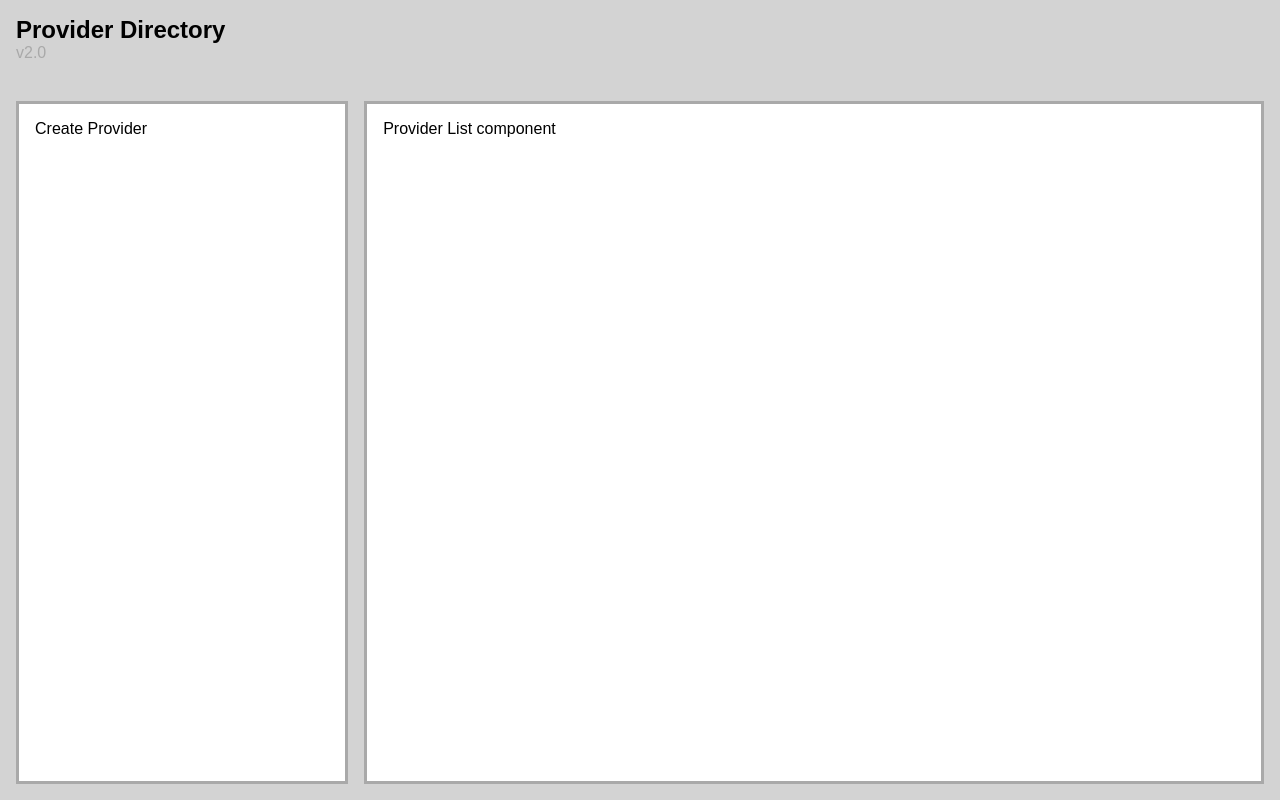
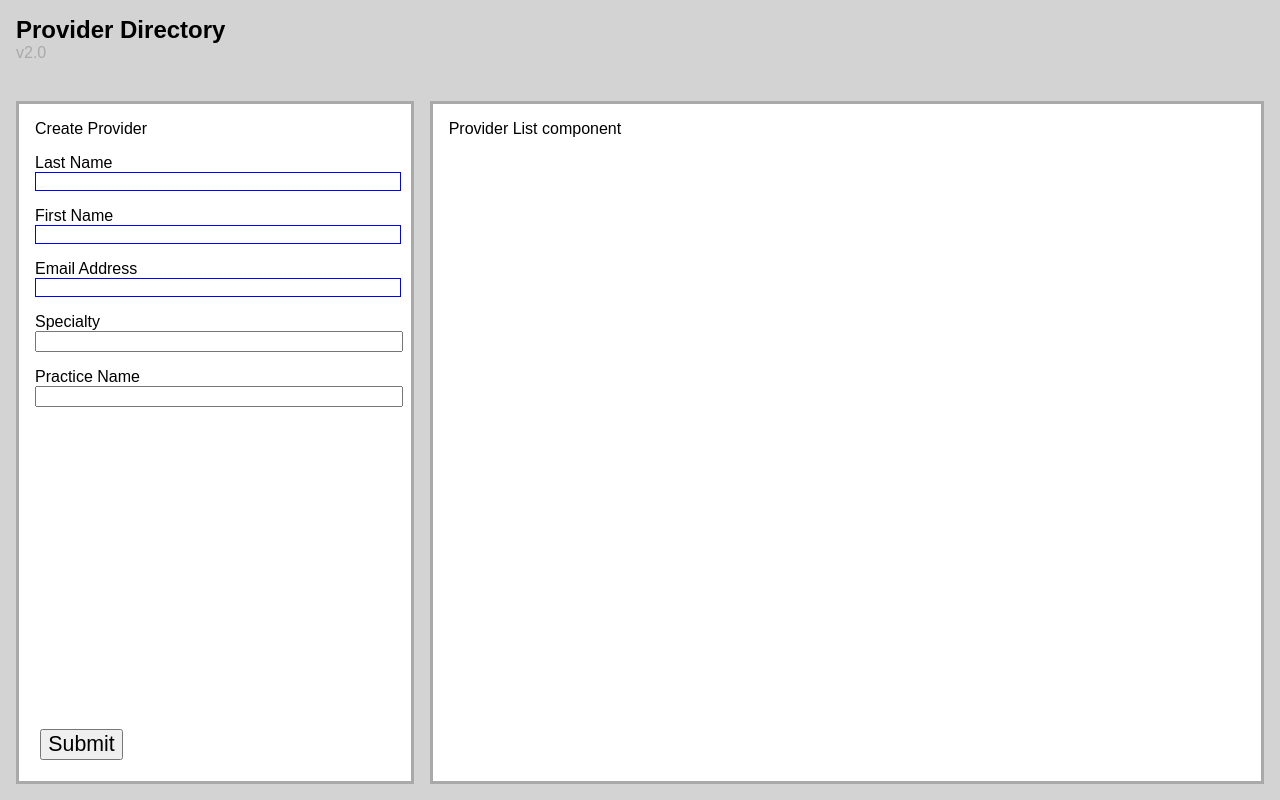
Before and after one commit to DougReeder/provider-directory, a React (Create React App) app: page / in a window 1280 px wide. Built offline with nearby package versions, Linux system fonts and the light colour scheme.

Commit message:
adds ProviderCreate fields with basic validation

```diff
--- a/src/App.css
+++ b/src/App.css
@@ -55,9 +55,9 @@
 }
 
 .ProviderCreate {
-  width: 15em;
+  width: 20em;
 }
 
 .ProviderList{
-  width: 20em;
+  width: 25em;
 }
--- /dev/null
+++ b/src/Dictionary.js
@@ -0,0 +1,19 @@
+import React from 'react';
+
+const Dictionary = ({dictionary}) =>
+    <dl className='Dictionary'>
+        {Object.keys(dictionary).map((fieldName, i) => {
+            if (dictionary[fieldName].length > 0) {
+                return (
+                    <React.Fragment>
+                        <dt key={i}>{fieldName}</dt>
+                        <dd>{dictionary[fieldName]}</dd>
+                    </React.Fragment>
+                )
+            } else {
+                return '';
+            }
+        })}
+    </dl>
+
+export default Dictionary;
--- a/src/ProviderCreate.css
+++ b/src/ProviderCreate.css
@@ -1,3 +1,34 @@
 .ProviderCreate {
     padding: 1em;
+    position: relative;   /* so children can be absolutely positioned */
+    overflow: scroll;
 }
+
+.ProviderCreate input {
+    width: 100%;
+}
+.ProviderCreate input:required {
+    border: 1px solid blue;
+}
+
+.ProviderCreate label {
+    display: block;
+    margin-top: 1em;
+}
+
+.ProviderCreate button {
+    position: absolute;
+    bottom: 1em;
+    left: 1em;
+
+    font-size: 16pt;
+}
+
+
+/* for now, depend on a zero-height div being invisible */
+.Dictionary {
+    background-color: #ffdddd;
+}
+.Dictionary dt {
+    margin-top: 1ex;
+}
--- a/src/ProviderCreate.js
+++ b/src/ProviderCreate.js
@@ -1,16 +1,89 @@
 import React, { Component } from 'react';
 import PropTypes from 'prop-types';
+import Dictionary from './Dictionary';
 import './ProviderCreate.css';
 
 class ProviderCreate extends Component {
     constructor(props) {
         super(props);
+        this.state = {
+            lastName: '',
+            firstName: '',
+            email: '',
+            specialty: '',
+            practiceName: '',
+
+            formErrors: {}
+        }
     }
+
+    saveBackToState(evt) {
+        // console.log("ProviderCreate saveBackToState state:", this.state);
+        const name = evt.target.name;
+        const value = evt.target.value;
+        this.setState({[name]: value});
+    }
+
+    updateFormErrors(evt) {
+        // console.log("ProviderCreate updateFormErrors state:", this.state);
+        const name = evt.target.name;
+        let formErrors = this.state.formErrors;
+        formErrors[name] = evt.target.checkValidity() ? "" : evt.target.validationMessage ;
+        this.setState({formErrors: formErrors});
+     }
 
     render() {
         return (
             <div className="ProviderCreate">
                 <div>Create Provider</div>
+
+                <Dictionary dictionary={this.state.formErrors} />
+
+                <label htmlFor="lastName">Last Name</label>
+                <input type="text" id="lastName" name="lastName" maxLength="35" required
+                       value={this.state.lastName}
+                       onChange={(evt) => this.saveBackToState(evt)}
+                       onBlur={(evt) => this.updateFormErrors(evt)}
+                    ></input>
+
+                <label htmlFor="firstName">First Name</label>
+                <input type="text" id="firstName" name="firstName" maxLength="35" required
+                       value={this.state.firstName}
+                       onChange={(evt) => this.saveBackToState(evt)}
+                       onBlur={(evt) => this.updateFormErrors(evt)}
+                ></input>
+
+                <label htmlFor="email">Email Address</label>
+                <input type="email" id="email" name="email" maxLength="254" required
+                       value={this.state.email}
+                       onChange={(evt) => this.saveBackToState(evt)}
+                       onBlur={(evt) => this.updateFormErrors(evt)}
+                ></input>
+
+                <label htmlFor="specialty">Specialty</label>
+                <input type="text" id="specialty" name="specialty" maxLength="50" list="specialtyList"
+                       value={this.state.specialty}
+                       onChange={(evt) => this.saveBackToState(evt)}
+                       onBlur={(evt) => this.updateFormErrors(evt)}
+                ></input>
+                <datalist id="specialtyList">
+                    <option value="Abdominal Radiology" />
+                    <option value="Addiction Psychiatry" />
+                    <option value="Biochemical Genetics" />
+                    <option value="Blood Banking - Transfusion Medicine" />
+                    <option value="Cardiothoracic Radiology" />
+                    <option value="Cardiovascular Disease" />
+                </datalist>
+
+                <label htmlFor="practiceName">Practice Name</label>
+                <input type="text" id="practiceName" name="practiceName" maxLength="50"
+                       value={this.state.practiceName}
+                       onChange={(evt) => this.saveBackToState(evt)}
+                       onBlur={(evt) => this.updateFormErrors(evt)}
+                ></input>
+
+                <button name="addProvider" type="submit">Submit</button>
+
             </div>
         )
     }
```
